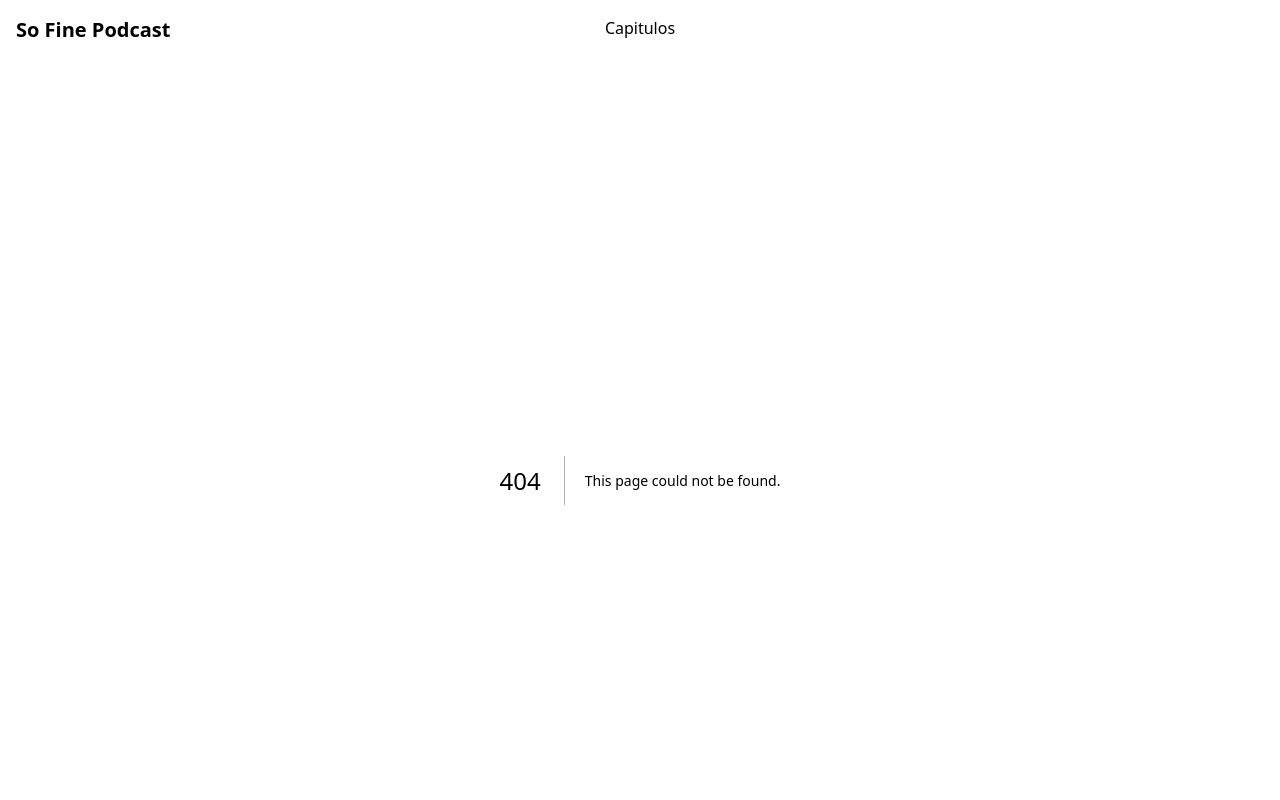
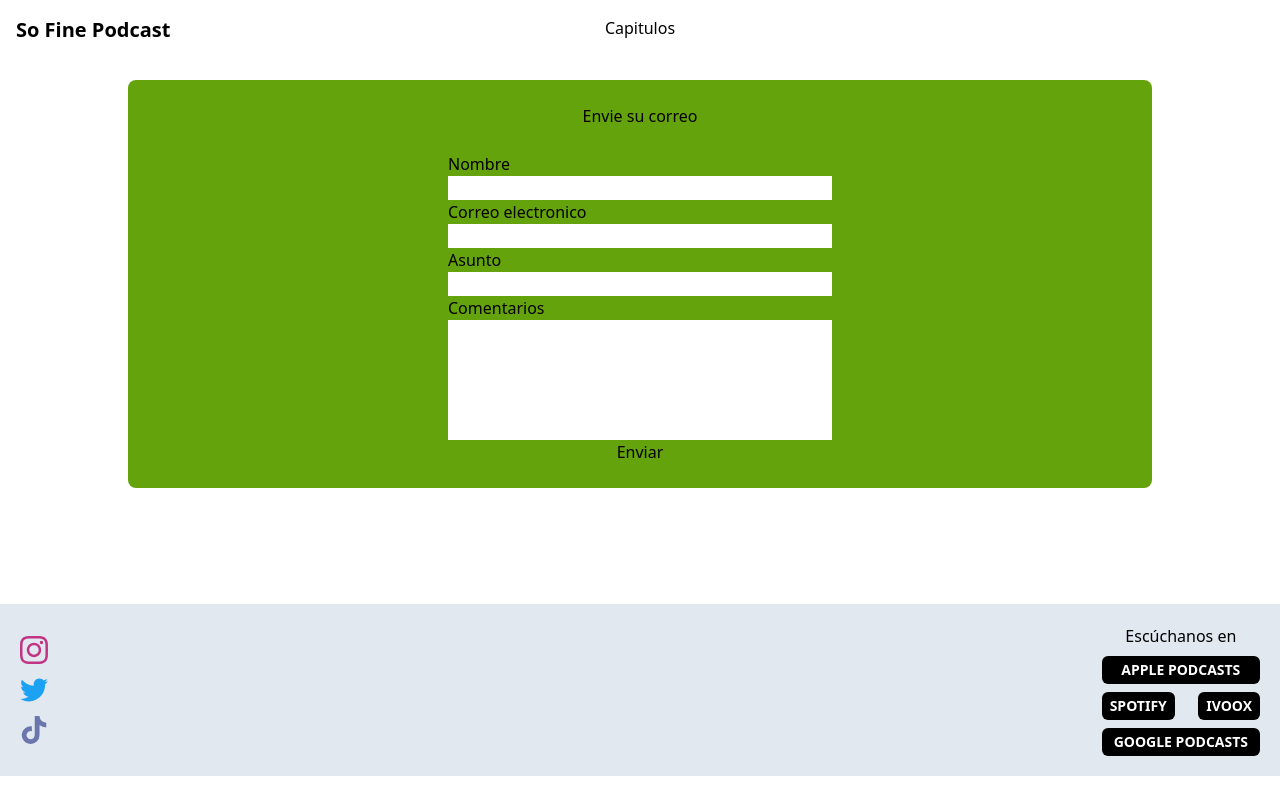
Before and after one commit to camelCasee/so-fine-podcast, a Next.js app: page /contacto in a window 1280 px wide. Before the commit this address had no page. Shown: the top 800 px of the page. Built offline with nearby package versions, Linux system fonts and the light colour scheme.

Commit message:
contact form created

```diff
--- /dev/null
+++ b/src/app/contacto/page.jsx
@@ -0,0 +1,27 @@
+export default function Contact() {
+    return <div className="flex justify-center">
+        <div className=" w-[80%] bg-lime-600 rounded-lg">
+            <h2 className="text-center mt-6">Envie su correo</h2>
+            <form className="flex flex-col items-center justify-center p-6"
+                action="mailto:ignacio.antonio420@gmail.com" encType="text/plain">
+                <div className="flex flex-col justify-start w-96">
+                    <label htmlFor="name">Nombre</label>
+                    <input className="outline-none" type="text" name="name" />
+                </div>
+                <div className="flex flex-col justify-start w-96">
+                    <label htmlFor="email">Correo electronico</label>
+                    <input className="outline-none" type="email" name="email" />
+                </div>
+                <div className="flex flex-col justify-start w-96">
+                    <label htmlFor="subject">Asunto</label>
+                    <input className="outline-none" type="text" name="subject" />
+                </div>
+                <div className="flex flex-col justify-start w-96">
+                    <label htmlFor="comments">Comentarios</label>
+                    <textarea className="resize-none outline-none" name="comments" cols="15" rows="5"></textarea>
+                </div>
+                <button type="submit">Enviar</button>
+            </form>
+        </div>
+    </div>
+}
--- a/src/components/desktopNavBar.jsx
+++ b/src/components/desktopNavBar.jsx
@@ -21,6 +21,10 @@ const linksTemporadas = [
             label: 'Todos los capitulos',
             route: '/capitulos'
       },
+      {
+            label: 'Contacto',
+            route: '/contacto'
+      }
 ]
 
 export default function DesktopNavBar() {
--- a/src/components/menuNavigation.jsx
+++ b/src/components/menuNavigation.jsx
@@ -22,6 +22,10 @@ const linksTemporadas = [
         label: 'Todos los capitulos',
         route: '/capitulos'
     },
+    {
+        label: 'Contacto',
+        route: '/contacto'
+    }
 ]
 
 export default function MenuNavigation() {
--- a/src/logic/retrieveAllChapters.js
+++ b/src/logic/retrieveAllChapters.js
@@ -1,7 +1,7 @@
 import { promises as fs} from 'fs'
 
 export default async function retrieveAllChapters(){
-    const directory = './chapters/all-chapters.json'
+    const directory = './src/chapters/all-chapters.json'
 
     const data = await fs.readFile(directory, 'utf8')
 
```
